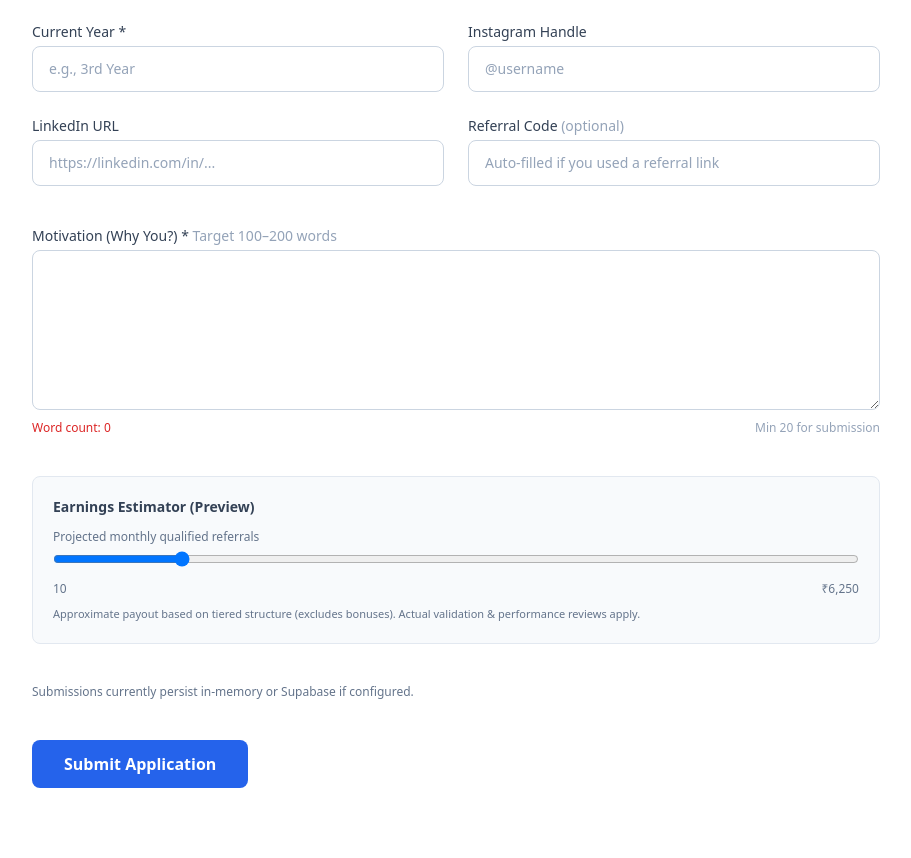
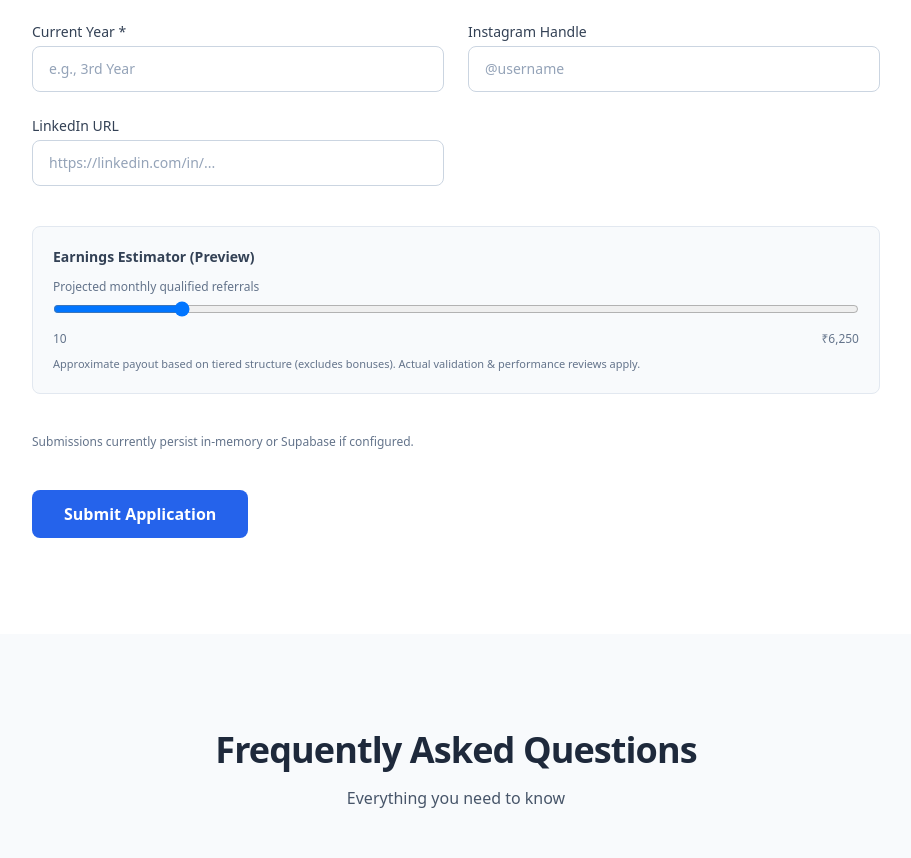
Before and after one commit to Vinaykutagulla/fpj-storytelling, a Next.js app in the folder fpj-storytelling/next-app/: page /student-partner in a window 1280 px wide. Shown: the part 5671-6529 px from the top of the page, without its empty margins (184-1095 px from the left). Built offline with nearby package versions, Linux system fonts and the light colour scheme.

Commit message:
Simplify student partner form - remove motivation and referral code fields

```diff
--- a/fpj-storytelling/next-app/src/app/student-partner/sections/OnboardingForm.tsx
+++ b/fpj-storytelling/next-app/src/app/student-partner/sections/OnboardingForm.tsx
@@ -11,12 +11,10 @@ interface FormState {
   year: string;
   instagram?: string;
   linkedin?: string;
-  motivation: string;
-  referralCode?: string; // captured via cookie or manual entry
   website?: string; // honeypot
 }
 
-const initial: FormState = { firstName:'', lastName:'', email:'', phone:'', college:'', course:'', year:'', instagram:'', linkedin:'', motivation:'', referralCode:'', website:'' };
+const initial: FormState = { firstName:'', lastName:'', email:'', phone:'', college:'', course:'', year:'', instagram:'', linkedin:'', website:'' };
 
 export default function OnboardingForm() {
   const [form, setForm] = useState<FormState>(initial);
@@ -24,10 +22,8 @@ export default function OnboardingForm() {
   const [submitting, setSubmitting] = useState(false);
   const [submitted, setSubmitted] = useState(false);
   const [serverError, setServerError] = useState<string|null>(null);
-  // Earnings estimator + word count state (declare before any conditional returns to satisfy hooks rules)
+  // Earnings estimator state
   const [referralsEst, setReferralsEst] = useState(10);
-  const wordCount = form.motivation.trim() ? form.motivation.trim().split(/\s+/).length : 0;
-  const wcState = wordCount < 20 ? 'text-red-600' : wordCount < 60 ? 'text-amber-600' : 'text-green-600';
 
   function validate() {
     const e: typeof errors = {};
@@ -38,23 +34,8 @@ export default function OnboardingForm() {
     if (!form.college.trim()) e.college = 'Required';
     if (!form.course.trim()) e.course = 'Required';
     if (!form.year.trim()) e.year = 'Required';
-    if (form.motivation.trim().split(/\s+/).length < 20) e.motivation = 'Aim for 100–200 words (≥20 words)';
     return e;
   }
-
-  // Prefill referral code from cookie (once) if present and not already set
-  React.useEffect(() => {
-    if (!form.referralCode) {
-      const match = document.cookie.match(/(?:^|; )fpj_ref=([^;]+)/);
-      if (match) {
-        try {
-          const raw = decodeURIComponent(match[1]);
-          const sanitized = raw.replace(/[^A-Za-z0-9_-]/g,'').slice(0,32);
-          if (sanitized) setForm(f => ({ ...f, referralCode: sanitized }));
-        } catch {}
-      }
-    }
-  }, [form.referralCode]);
 
   async function handleSubmit(ev: React.FormEvent) {
     ev.preventDefault();
@@ -64,18 +45,17 @@ export default function OnboardingForm() {
     setSubmitting(true);
     setServerError(null);
     try {
-      // Expanded payload with new fields (backend now supports these)
+      // Simplified payload without motivation and referral code
       const payload = {
         name: form.firstName + ' ' + form.lastName,
         email: form.email,
         institution: form.college,
         year: form.year,
-        motivation: form.motivation,
+        motivation: 'Applied through simplified form', // Default motivation
         phone: form.phone,
         course: form.course,
         instagram: form.instagram,
         linkedin: form.linkedin,
-        referralCode: form.referralCode,
         website: form.website // honeypot
       };
       const res = await fetch('/api/partner-applications', { method: 'POST', headers: { 'Content-Type': 'application/json' }, body: JSON.stringify(payload) });
@@ -177,24 +157,10 @@ export default function OnboardingForm() {
               <label className="block text-sm font-medium mb-1 text-slate-700 dark:text-slate-300">LinkedIn URL</label>
               {input('linkedin',{ placeholder:'https://linkedin.com/in/...' })}
             </div>
-            <div>
-              <label className="block text-sm font-medium mb-1 text-slate-700 dark:text-slate-300">Referral Code <span className="font-normal text-slate-400">(optional)</span></label>
-              {input('referralCode',{ placeholder:'Auto-filled if you used a referral link' })}
-              {form.referralCode && <p className="mt-1 text-[11px] text-slate-500 dark:text-slate-400">Using code: <span className="font-medium">{form.referralCode}</span></p>}
-            </div>
             {/* Honeypot */}
             <div className="hidden" aria-hidden="true">
               {input('website',{ tabIndex:-1, autoComplete:'off' })}
             </div>
-          </div>
-          <div>
-            <label className="block text-sm font-medium mb-1 text-slate-700 dark:text-slate-300">Motivation (Why You?) * <span className="font-normal text-slate-400">Target 100–200 words</span></label>
-            {textarea('motivation',{ required:true })}
-            <div className="mt-1 flex items-center justify-between text-xs">
-              <p className={"font-medium " + wcState}>Word count: {wordCount}</p>
-              <p className="text-slate-400">Min 20 for submission</p>
-            </div>
-            {errors.motivation && <p className="mt-1 text-xs text-red-600" role="alert">{errors.motivation}</p>}
           </div>
           <div className="border border-slate-200 dark:border-slate-700 rounded-lg p-5 bg-slate-50 dark:bg-slate-900/30">
             <h3 className="text-sm font-semibold text-slate-700 dark:text-slate-200 mb-3">Earnings Estimator (Preview)</h3>
```
